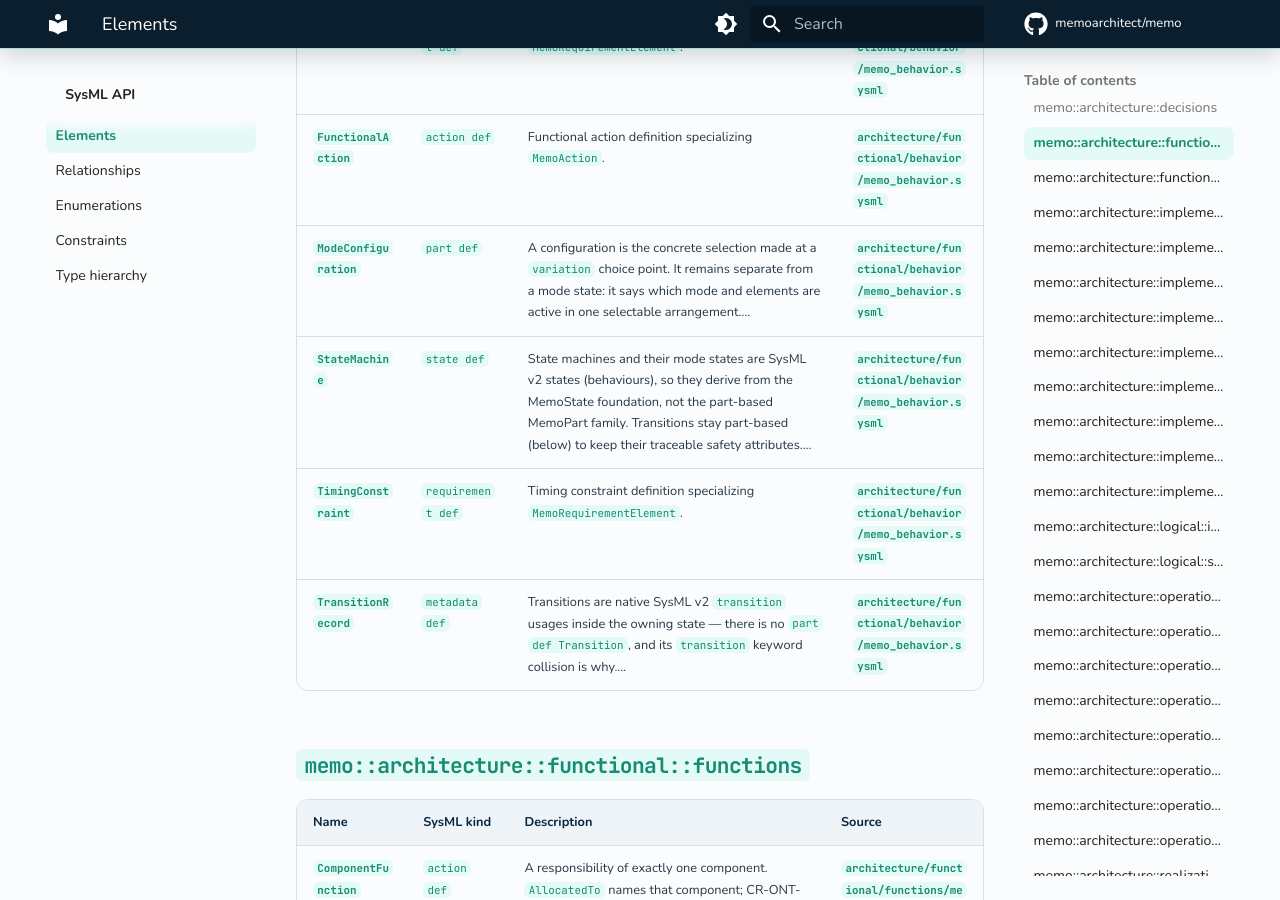
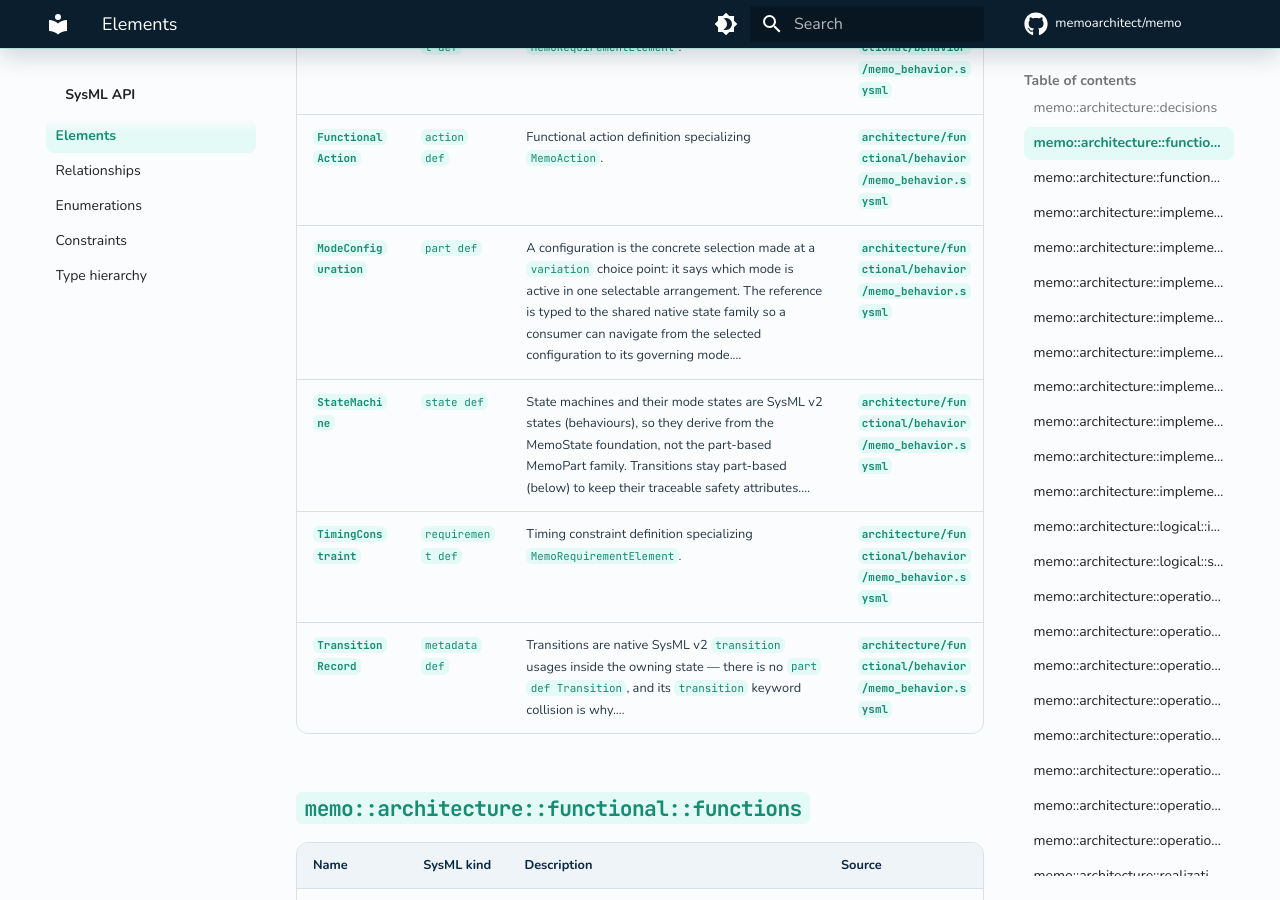
Before and after one commit to memoarchitect/memo, an MkDocs documentation site: the page built from docs/sysml-api/elements.md, in a window 1280 px wide and 900 px high, scrolled down 1125 px. Built offline with MkDocs 1.6.1 and Material for MkDocs 9.7.7, drawn with Linux system fonts in a browser that asks for light colours; comment, search, counter and statistics services are not loaded.

Commit message:
Remove ModeConfiguration.activeElement
Availability in a mode is a state performing the function (do fnX; inside the state), SysML's own way. ModeConfiguration keeps activeMode, the selection of a mode at a variation point.

Co-Authored-By: Claude Sonnet 5.5 <noreply@anthropic.com>

```diff
--- a/docs/sysml-api/elements.md
+++ b/docs/sysml-api/elements.md
@@ -23,7 +23,7 @@ Element definitions declared in `src/`, excluding relationships, enumerations, a
 | [`BehaviorProperty`](architecture/functional/behavior/memo_behavior.md#behaviorproperty) | `requirement def` | Behavior property definition specializing `MemoRequirementElement`. | [`architecture/functional/behavior/memo_behavior.sysml`](architecture/functional/behavior/memo_behavior.md) |
 | [`Contract`](architecture/functional/behavior/memo_behavior.md#contract) | `requirement def` | Contract definition specializing `MemoRequirementElement`. | [`architecture/functional/behavior/memo_behavior.sysml`](architecture/functional/behavior/memo_behavior.md) |
 | [`FunctionalAction`](architecture/functional/behavior/memo_behavior.md#functionalaction) | `action def` | Functional action definition specializing `MemoAction`. | [`architecture/functional/behavior/memo_behavior.sysml`](architecture/functional/behavior/memo_behavior.md) |
-| [`ModeConfiguration`](architecture/functional/behavior/memo_behavior.md#modeconfiguration) | `part def` | A configuration is the concrete selection made at a `variation` choice point. It remains separate from a mode state: it says which mode and elements are active in one selectable arrangement.… | [`architecture/functional/behavior/memo_behavior.sysml`](architecture/functional/behavior/memo_behavior.md) |
+| [`ModeConfiguration`](architecture/functional/behavior/memo_behavior.md#modeconfiguration) | `part def` | A configuration is the concrete selection made at a `variation` choice point: it says which mode is active in one selectable arrangement. The reference is typed to the shared native state family so a consumer can navigate from the selected configuration to its governing mode.… | [`architecture/functional/behavior/memo_behavior.sysml`](architecture/functional/behavior/memo_behavior.md) |
 | [`StateMachine`](architecture/functional/behavior/memo_behavior.md#statemachine) | `state def` | State machines and their mode states are SysML v2 states (behaviours), so they derive from the MemoState foundation, not the part-based MemoPart family. Transitions stay part-based (below) to keep their traceable safety attributes.… | [`architecture/functional/behavior/memo_behavior.sysml`](architecture/functional/behavior/memo_behavior.md) |
 | [`TimingConstraint`](architecture/functional/behavior/memo_behavior.md#timingconstraint) | `requirement def` | Timing constraint definition specializing `MemoRequirementElement`. | [`architecture/functional/behavior/memo_behavior.sysml`](architecture/functional/behavior/memo_behavior.md) |
 | [`TransitionRecord`](architecture/functional/behavior/memo_behavior.md#transitionrecord) | `metadata def` | Transitions are native SysML v2 `transition` usages inside the owning state — there is no `part def Transition`, and its `transition` keyword collision is why.… | [`architecture/functional/behavior/memo_behavior.sysml`](architecture/functional/behavior/memo_behavior.md) |
```
Also changed, not shown: docs/ontology/_generated/functional.md (+1 -1 lines), docs/sysml-api/architecture/functional/behavior/memo_behavior.md (+10 -5 lines), 1 other file.
